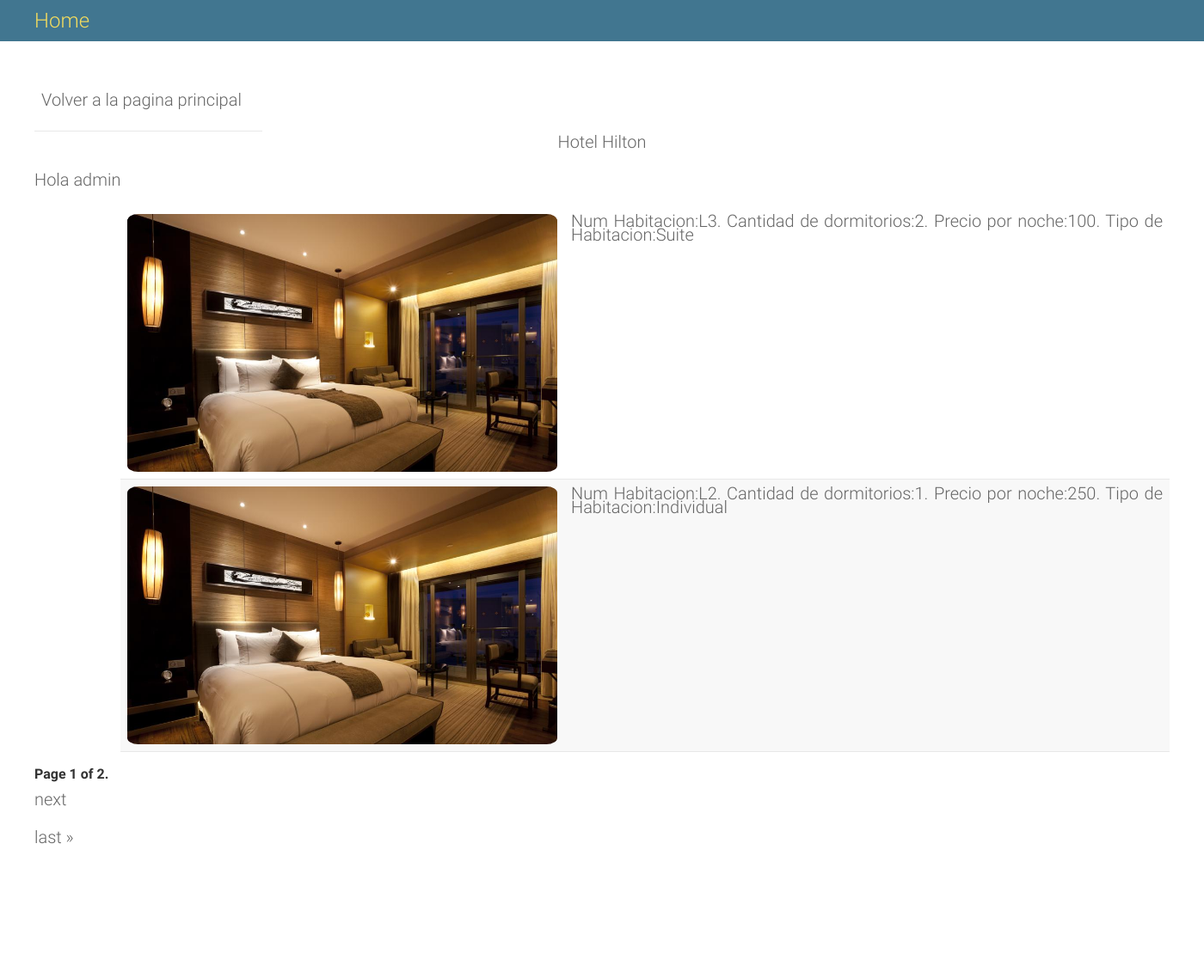
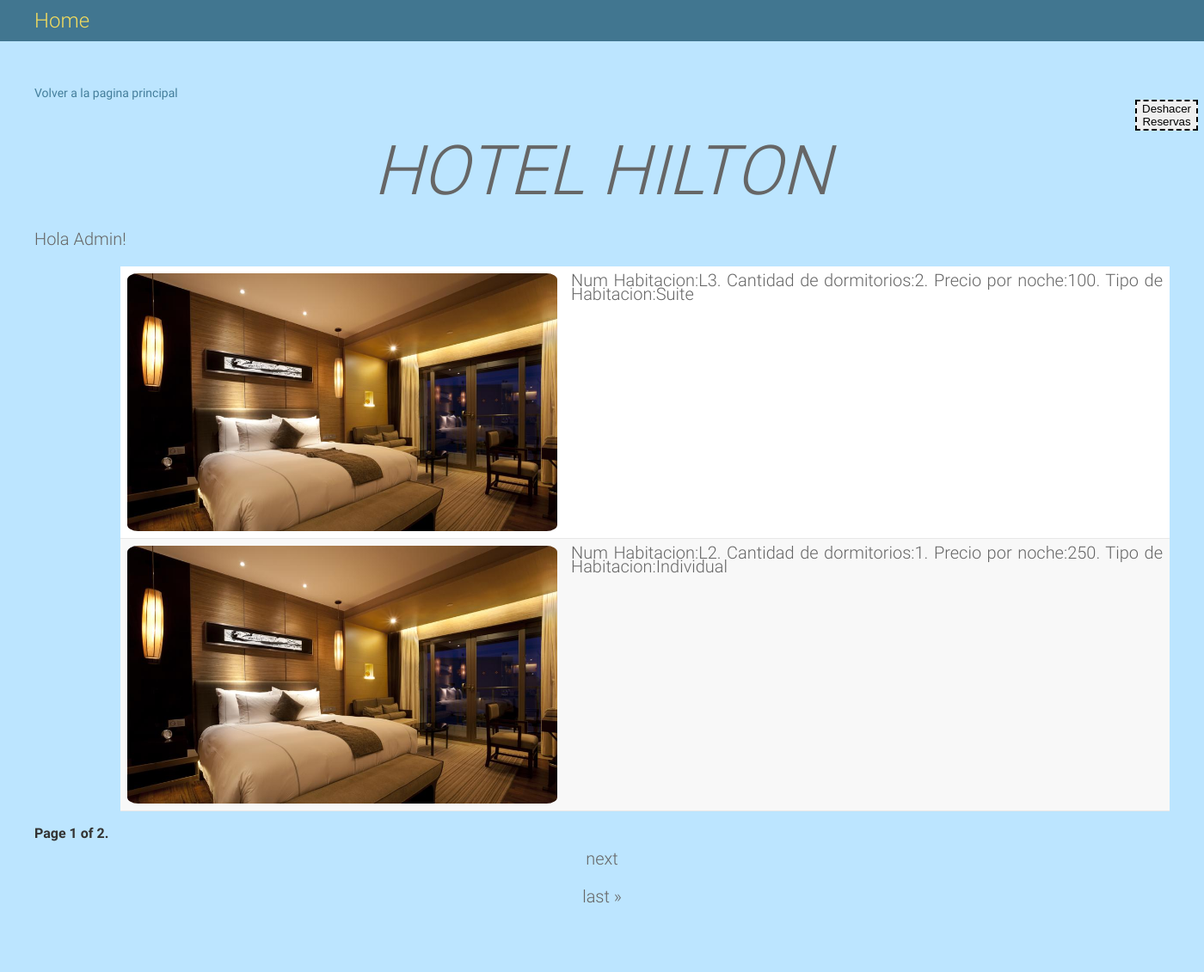
Before and after one commit to DiogenesPuig/g5_ITSV, a Django app: page /hoteles/1/ in a window 1400 px wide. Shown: the whole page at 86% size. Before the commit the page ends 982 px from the top, so only its background shows below. Run offline with Django 3.2, Linux system fonts and the light colour scheme; a user stored in the database is signed in; data comes from the database, SQL or seed files in the repository; both versions use the stored data as it was after the commit; parts of the project's set-up code (start-up, migrations or seed data) failed here and were passed over.

Commit message:
Terminando con la parte del proyecto

```diff
--- a/Proyecto/static/style_hoteles.css
+++ b/Proyecto/static/style_hoteles.css
@@ -1,4 +1,4 @@
-.body{
+body{
     background-color:  rgb(188, 229, 255);
 }
 
@@ -14,8 +14,22 @@
 }
 
 #hotel_nombre{
-    size: 120px;
+    font-size: 80px;
+    font-style: oblique;
+    text-transform: uppercase;
 }
 .table{
     background-color: transparent;
 }
+.botn{
+    margin-left: 1280px;
+    border-style: dashed;
+    size: 180px;
+}
+
+#hola{
+    text-transform: capitalize;
+}
+.pags{
+    text-align: center;
+}
--- /dev/null
+++ b/Proyecto/static/style_hoteles_body.css
@@ -0,0 +1,3 @@
+.body{
+    background-color: black;
+}
--- a/Proyecto/views.py
+++ b/Proyecto/views.py
@@ -160,8 +160,8 @@ def hacerReserva(request, Habitacion):
 def deshacerReserva(request):
     if request.user.is_authenticated:
         if request.user.username == 'admin':
-            print(
-                'amigo sos admin, como admin no podes deshacer una reserva, porque no podes hacer reservas de  por si')
+            print('amigo sos admin, como admin no podes deshacer una reserva, porque no podes hacer reservas de  por si')
+            return redirect('home')
         else:
             cliente = Cliente.objects.get(username=request.user.username)
             habitaciones = cliente.reservas.all()
--- a/templates/Proyecto/home.html
+++ b/templates/Proyecto/home.html
@@ -29,10 +29,10 @@
                 </div>
             {% endfor %}
         </div>
-        <form class="form-inline my-2 my-lg-0" action="{% url "home" %}">
+       <!-- <form class="form-inline my-2 my-lg-0" action="{% url "home" %}">
             <input class="form-control mr-sm-2" type="search" placeholder="Search" aria-label="Search" name="search">
             <button class="btn btn-outline-success my-2 my-sm-0" type="submit">Search</button>
-        </form>
+        </form>-->
         <div class="pagination">
         <span class="step-links">
             {% if hoteles.has_previous %}
@@ -58,7 +58,6 @@
         widget.init(data_from_django);
     </script>
 
-    <button class="b1" onclick="window.location.href='page2';">Reservar</button>
     </body>
 
 {% endblock %}
--- a/templates/Proyecto/hoteles.html
+++ b/templates/Proyecto/hoteles.html
@@ -10,24 +10,22 @@
         <script src="{% static 'script.js' %}"></script>
         <link rel="stylesheet" type="text/css" href="{% static 'style_hoteles.css' %}">
     </head>
+<body>
+
     <div class=arriba>
         <div class="vista_previa">
         </div>
         <div class="descripcion">
             <div class="row justify-content-center">
-                <table class="table">
-                    <tr>
-                        <td>
-                            <a href="{% url 'home' %}" class="ml-2"><h1> Volver a la pagina principal </h1></a>
-                        </td>
-                        <td>
+                <a href="{% url 'home' %}" class="ml-2"><span class="span"> Volver a la pagina principal </span></a>
+                {% if request.user.is_authenticated %}
+                    <a href="{% url "deshacer_reserva" %}"> <span><button class="botn">Deshacer Reservas</button></span></a>
+                {%else%}
 
-                        </td>
-                    </tr>
-                </table>
+                {% endif %}
                 <h1 style="text-align: center" id="hotel_nombre">Hotel {{ hoteles.nombre }}</h1>
                 {% if request.user.is_authenticated %}
-                    <h1>Hola {{ request.user }}</h1>
+                    <h1 id="hola">Hola {{ request.user }}!</h1>
                 {% endif %}
             </div>
         </div>
@@ -60,8 +58,8 @@
     <div class="pagination">
             <span class="step-links">
                 {% if habitaciones.has_previous %}
-                    <a href="?page=1"><h1>&laquo; first</h1></a>
-                    <a href="?page={{ habitaciones.previous_page_number }}"><h1>previous</h1></a>
+                    <a href="?page=1"><h1 class="pags">&laquo; first</h1></a>
+                    <a href="?page={{ habitaciones.previous_page_number }}"class="pags"><h1>previous</h1></a>
                 {% endif %}
 
                 <span class="current" style="size:5px">
@@ -69,11 +67,11 @@
                 </span>
 
                 {% if habitaciones.has_next %}
-                    <a href="?page={{ habitaciones.next_page_number }}"><h1>next</h1></a>
-                    <a href="?page={{ habitaciones.paginator.num_pages }}"><h1>last &raquo;</h1></a>
+                    <a href="?page={{ habitaciones.next_page_number }}"class="pags"><h1>next</h1></a>
+                    <a href="?page={{ habitaciones.paginator.num_pages }}"class="pags"><h1>last &raquo;</h1></a>
                 {% endif %}
             </span>
     </div>
-
+</body>
 
 {% endblock %}
```
Also changed, not shown: db.sqlite3.
